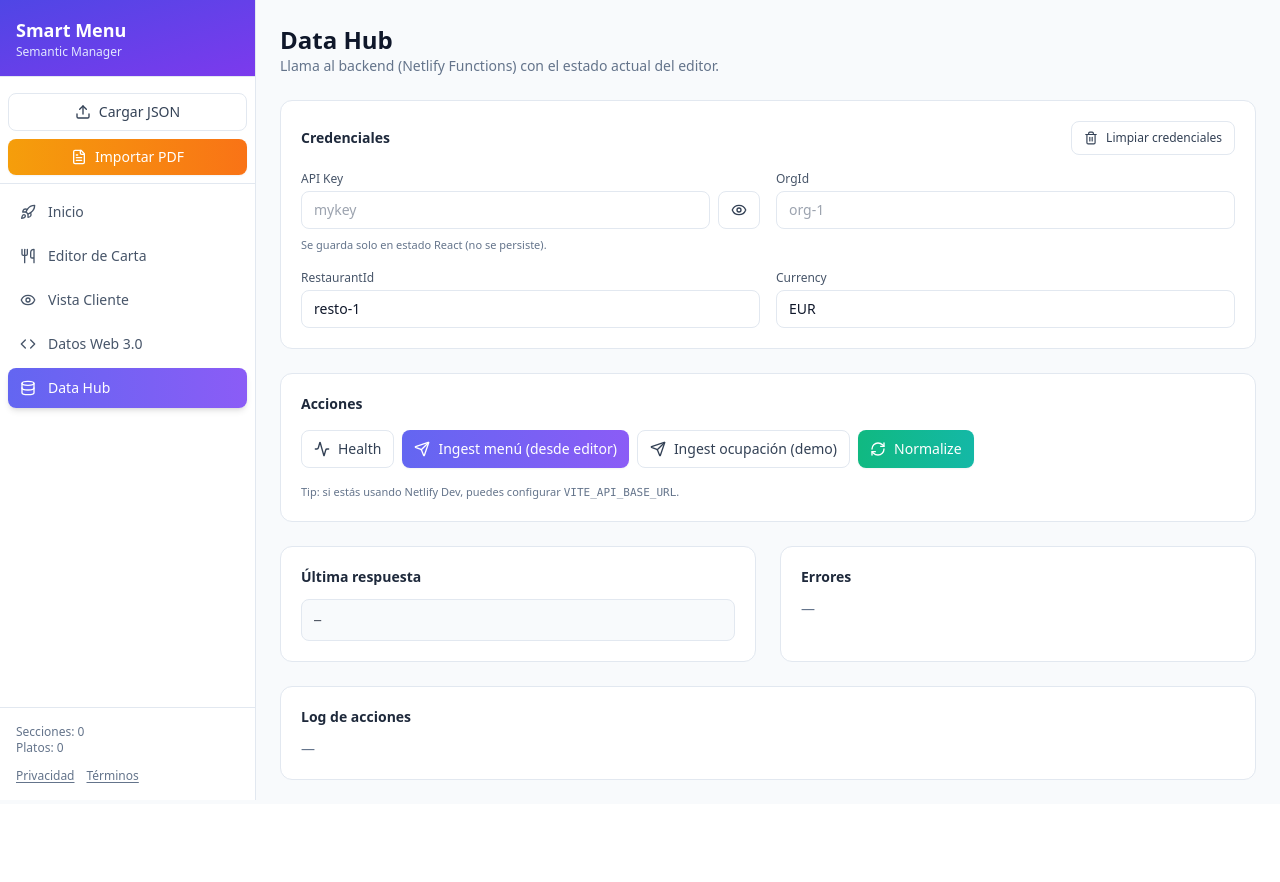
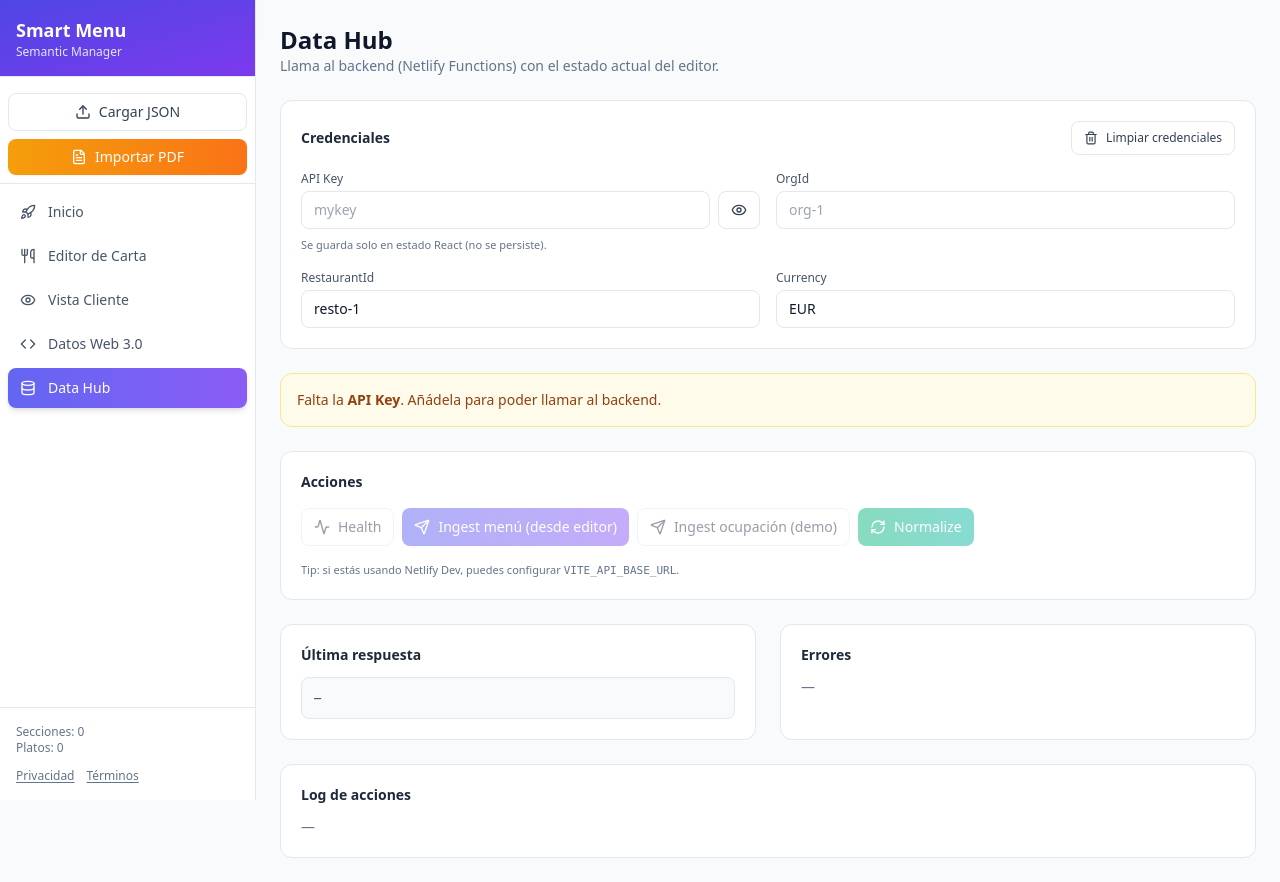
Before and after one commit to jacoboariza/smart_menu, a React (Vite) app: page / in a window 1280 px wide. Both pictures are taken after a click on the button "Data Hub". Before the commit the page ends 804 px from the top, so only its background shows below. Built offline with nearby package versions, Linux system fonts and the light colour scheme.

Commit message:
feat(front): wire Data Hub actions to api endpoints

```diff
--- a/src/App.jsx
+++ b/src/App.jsx
@@ -1103,7 +1103,7 @@ ${jsonLdString}
           />
         )}
 
-        {activeTab === 'datahub' && <DataHubTab sections={sections} />}
+        {activeTab === 'datahub' && <DataHubTab editorState={{ sections }} />}
       </main>
 
       {showPdfModal && (
--- a/src/tabs/DataHubTab.jsx
+++ b/src/tabs/DataHubTab.jsx
@@ -1,36 +1,44 @@
 import { Activity, Eye, EyeOff, RefreshCw, Send, Trash2 } from 'lucide-react'
-import { useMemo, useState } from 'react'
+import { useState } from 'react'
 
 import { health, ingestMenu, ingestOccupancy, normalizeRun, toUserError } from '../lib/apiClient.js'
 import { mapEditorStateToMenuIngest } from '../lib/mappers/menuMapper.js'
 
-export default function DataHubTab({ sections }) {
+export default function DataHubTab({ editorState }) {
   const [apiKey, setApiKey] = useState('')
   const [showApiKey, setShowApiKey] = useState(false)
   const [orgId, setOrgId] = useState('')
   const [restaurantId, setRestaurantId] = useState('resto-1')
   const [currency, setCurrency] = useState('EUR')
 
+  const [loading, setLoading] = useState({
+    health: false,
+    ingestMenu: false,
+    ingestOccupancy: false,
+    normalize: false,
+  })
+
   const [lastResponse, setLastResponse] = useState(null)
   const [lastError, setLastError] = useState(null)
   const [actionLog, setActionLog] = useState([])
-
-  const editorState = useMemo(() => ({ sections }), [sections])
 
   function pushLog(entry) {
     setActionLog((prev) => [entry, ...prev].slice(0, 50))
   }
 
-  async function runAction(label, fn) {
+  async function runAction(label, key, fn) {
     setLastError(null)
     try {
       pushLog({ ts: new Date().toISOString(), action: label, status: 'running' })
+      setLoading((prev) => ({ ...prev, [key]: true }))
       const res = await fn()
       setLastResponse(res)
       pushLog({ ts: new Date().toISOString(), action: label, status: 'ok' })
     } catch (err) {
       setLastError(err)
       pushLog({ ts: new Date().toISOString(), action: label, status: 'error' })
+    } finally {
+      setLoading((prev) => ({ ...prev, [key]: false }))
     }
   }
 
@@ -38,6 +46,8 @@ export default function DataHubTab({ sections }) {
     setApiKey('')
     setOrgId('')
   }
+
+  const missingApiKey = !String(apiKey || '').trim()
 
   return (
     <div className="space-y-6 max-w-5xl">
@@ -120,24 +130,31 @@ export default function DataHubTab({ sections }) {
         </div>
       </section>
 
+      {missingApiKey && (
+        <div className="rounded-xl border border-amber-200 bg-amber-50 p-4 text-sm text-amber-800">
+          Falta la <strong>API Key</strong>. Añádela para poder llamar al backend.
+        </div>
+      )}
+
       <section className="rounded-xl border border-slate-200 bg-white p-5">
         <div className="text-sm font-semibold text-slate-800 mb-4">Acciones</div>
         <div className="flex flex-wrap gap-2">
           <button
             type="button"
             onClick={() =>
-              runAction('Health', () => health({ apiKey, orgId: orgId || undefined }))
+              runAction('Health', 'health', () => health({ apiKey, orgId: orgId || undefined }))
             }
-            className="inline-flex items-center gap-2 rounded-lg border border-slate-200 bg-white px-3 py-2 text-sm font-medium text-slate-700 hover:bg-slate-50 transition-colors"
+            disabled={missingApiKey || loading.health}
+            className="inline-flex items-center gap-2 rounded-lg border border-slate-200 bg-white px-3 py-2 text-sm font-medium text-slate-700 hover:bg-slate-50 transition-colors disabled:opacity-50"
           >
             <Activity className="h-4 w-4" />
-            Health
+            {loading.health ? 'Cargando…' : 'Health'}
           </button>
 
           <button
             type="button"
             onClick={() =>
-              runAction('Ingest menu (from editor)', async () => {
+              runAction('Ingest menu (from editor)', 'ingestMenu', async () => {
                 const payload = mapEditorStateToMenuIngest({
                   editorState,
                   restaurantId,
@@ -147,21 +164,32 @@ export default function DataHubTab({ sections }) {
                 return ingestMenu(payload, { apiKey, orgId: orgId || undefined })
               })
             }
-            className="inline-flex items-center gap-2 rounded-lg bg-gradient-to-r from-indigo-500 to-violet-500 px-3 py-2 text-sm font-medium text-white hover:from-indigo-600 hover:to-violet-600 transition-all shadow-sm"
+            disabled={missingApiKey || loading.ingestMenu}
+            className="inline-flex items-center gap-2 rounded-lg bg-gradient-to-r from-indigo-500 to-violet-500 px-3 py-2 text-sm font-medium text-white hover:from-indigo-600 hover:to-violet-600 transition-all shadow-sm disabled:opacity-50"
           >
             <Send className="h-4 w-4" />
-            Ingest menú (desde editor)
+            {loading.ingestMenu ? 'Enviando…' : 'Ingest menú (desde editor)'}
           </button>
 
           <button
             type="button"
             onClick={() =>
-              runAction('Ingest occupancy (demo)', async () => {
+              runAction('Ingest occupancy (demo)', 'ingestOccupancy', async () => {
+                const now = Date.now()
+                const ts = (deltaMs) => new Date(now - deltaMs).toISOString()
                 const payload = {
                   restaurantId,
                   signals: [
                     {
-                      ts: new Date().toISOString(),
+                      ts: ts(2 * 60 * 60 * 1000),
+                      occupancyPct: 28,
+                    },
+                    {
+                      ts: ts(60 * 60 * 1000),
+                      occupancyPct: 55,
+                    },
+                    {
+                      ts: ts(0),
                       occupancyPct: 42,
                     },
                   ],
@@ -170,21 +198,23 @@ export default function DataHubTab({ sections }) {
                 return ingestOccupancy(payload, { apiKey, orgId: orgId || undefined })
               })
             }
-            className="inline-flex items-center gap-2 rounded-lg border border-slate-200 bg-white px-3 py-2 text-sm font-medium text-slate-700 hover:bg-slate-50 transition-colors"
+            disabled={missingApiKey || loading.ingestOccupancy}
+            className="inline-flex items-center gap-2 rounded-lg border border-slate-200 bg-white px-3 py-2 text-sm font-medium text-slate-700 hover:bg-slate-50 transition-colors disabled:opacity-50"
           >
             <Send className="h-4 w-4" />
-            Ingest ocupación (demo)
+            {loading.ingestOccupancy ? 'Enviando…' : 'Ingest ocupación (demo)'}
           </button>
 
           <button
             type="button"
             onClick={() =>
-              runAction('Normalize', () => normalizeRun({ apiKey, orgId: orgId || undefined }))
+              runAction('Normalize', 'normalize', () => normalizeRun({ apiKey, orgId: orgId || undefined }))
             }
-            className="inline-flex items-center gap-2 rounded-lg bg-gradient-to-r from-emerald-500 to-teal-500 px-3 py-2 text-sm font-medium text-white hover:from-emerald-600 hover:to-teal-600 transition-all shadow-sm"
+            disabled={missingApiKey || loading.normalize}
+            className="inline-flex items-center gap-2 rounded-lg bg-gradient-to-r from-emerald-500 to-teal-500 px-3 py-2 text-sm font-medium text-white hover:from-emerald-600 hover:to-teal-600 transition-all shadow-sm disabled:opacity-50"
           >
             <RefreshCw className="h-4 w-4" />
-            Normalize
+            {loading.normalize ? 'Procesando…' : 'Normalize'}
           </button>
         </div>
 
```
